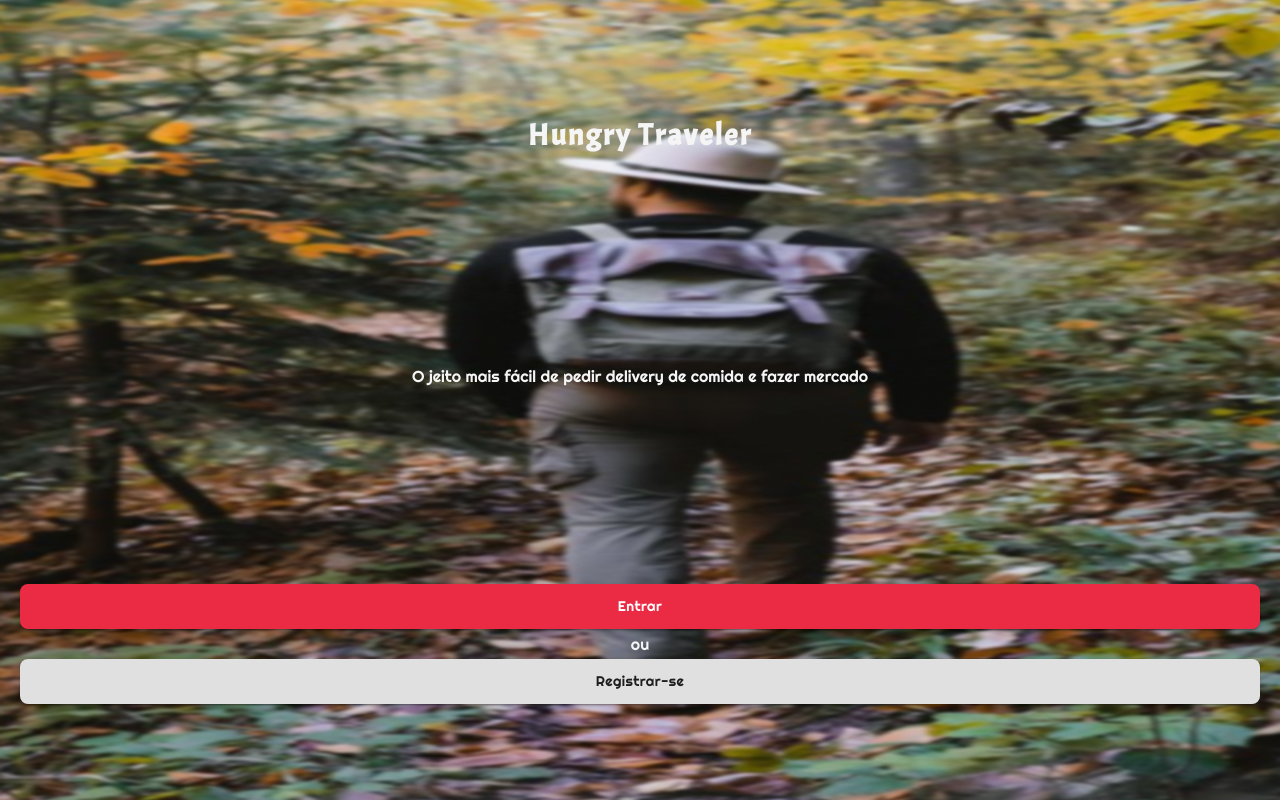
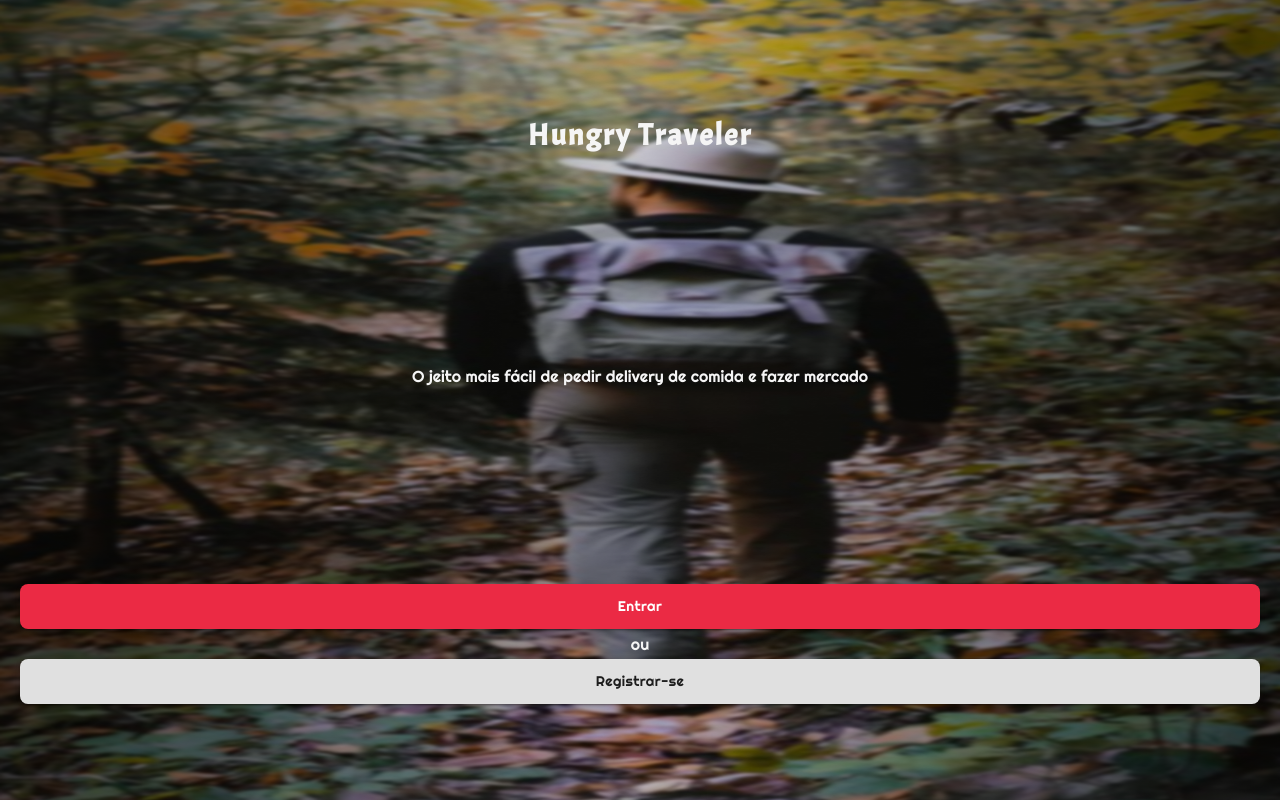
Before and after one commit to LucasGasque/hungry-traveler, a React (Create React App) app: page / in a window 1280 px wide. Built offline with nearby package versions, Linux system fonts and the light colour scheme; no server answers.

Commit message:
fix: linear gradient

```diff
--- a/src/pages/home/style.ts
+++ b/src/pages/home/style.ts
@@ -2,13 +2,13 @@ import styled from "styled-components";
 import traveler from "../../assets/img/traveler.png";
 
 export const Container = styled.div`
-  background: url(${traveler}) no-repeat left top,
-    linear-gradient(
+  background-image: linear-gradient(
       270.31deg,
       rgba(0, 0, 0, 0.6) 0.28%,
       rgba(0, 0, 0, 0.15) 49.5%,
       rgba(0, 0, 0, 0.6) 99.75%
-    );
+    ),
+    url(${traveler});
   background-size: 100% 100%;
   color: var(--gray-0);
   height: 100vh;
```
